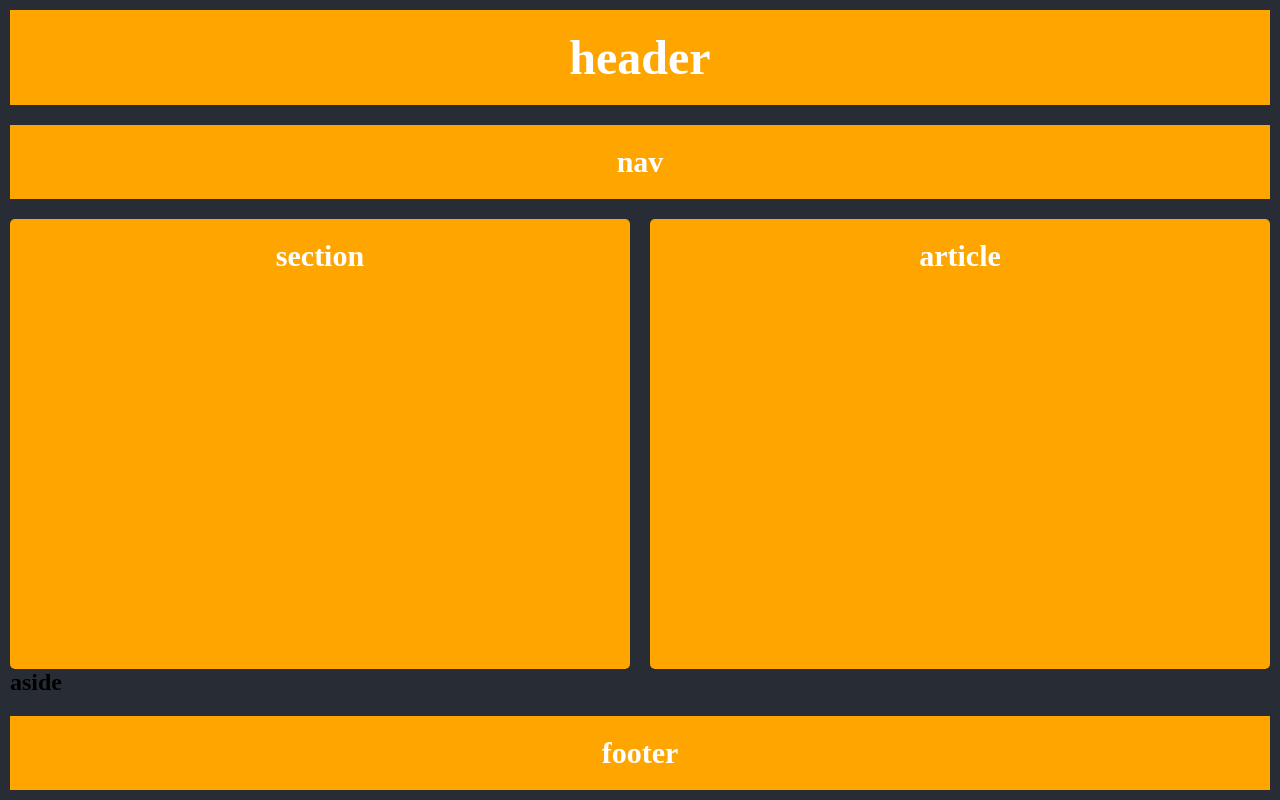
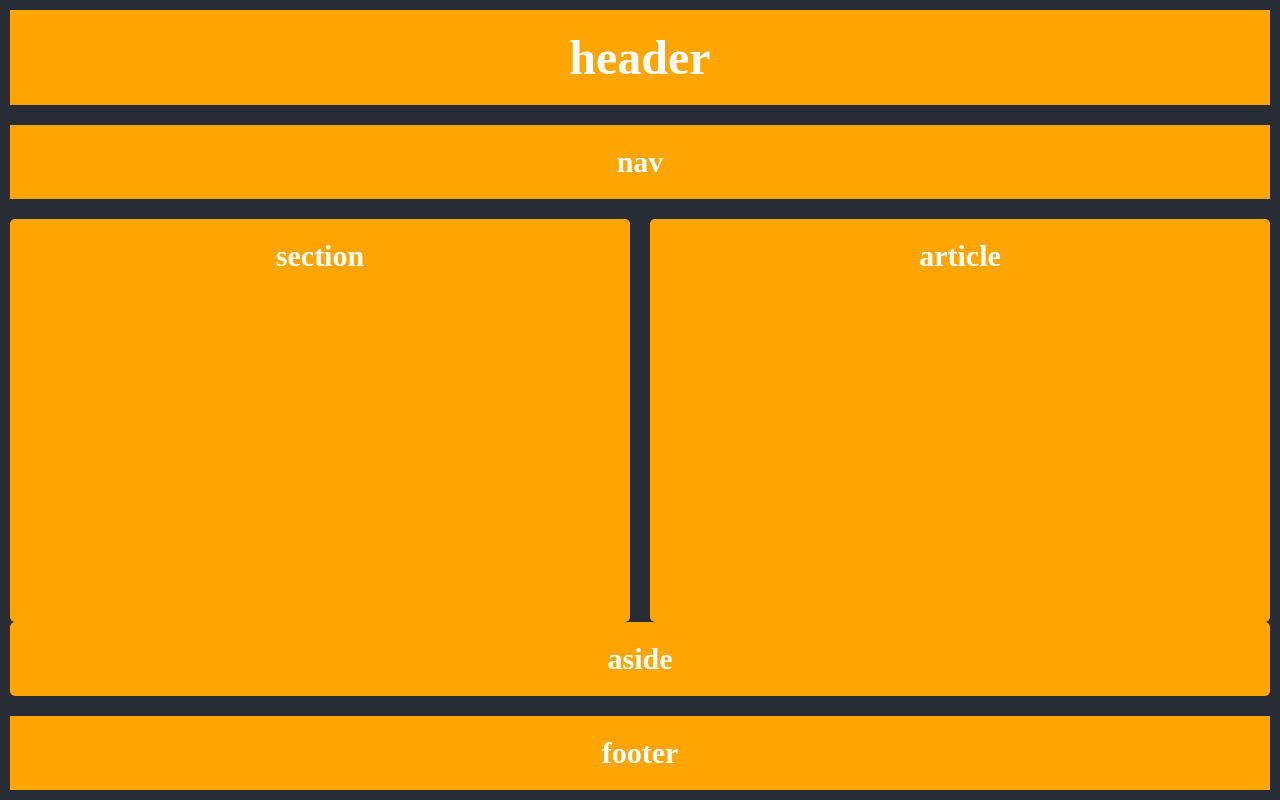
Before and after one commit to David25adm/HTML-sem-ntico, a plain HTML site: page index.html in a window 1280 px wide. Drawn offline with Linux system fonts and the light colour scheme.

Commit message:
HTML-SEMANTICO

```diff
--- a/style.css
+++ b/style.css
@@ -54,3 +54,12 @@ margin-bottom: 20px;
 .artigo{
     flex: 1;
 }
+.secao_principal{
+    background-color: #ffa500;
+    padding: 20px;
+    text-align: center;
+    font-size: 20px;
+    color: white;
+    flex: 1.5;
+    border-radius: 5px;
+}
```
